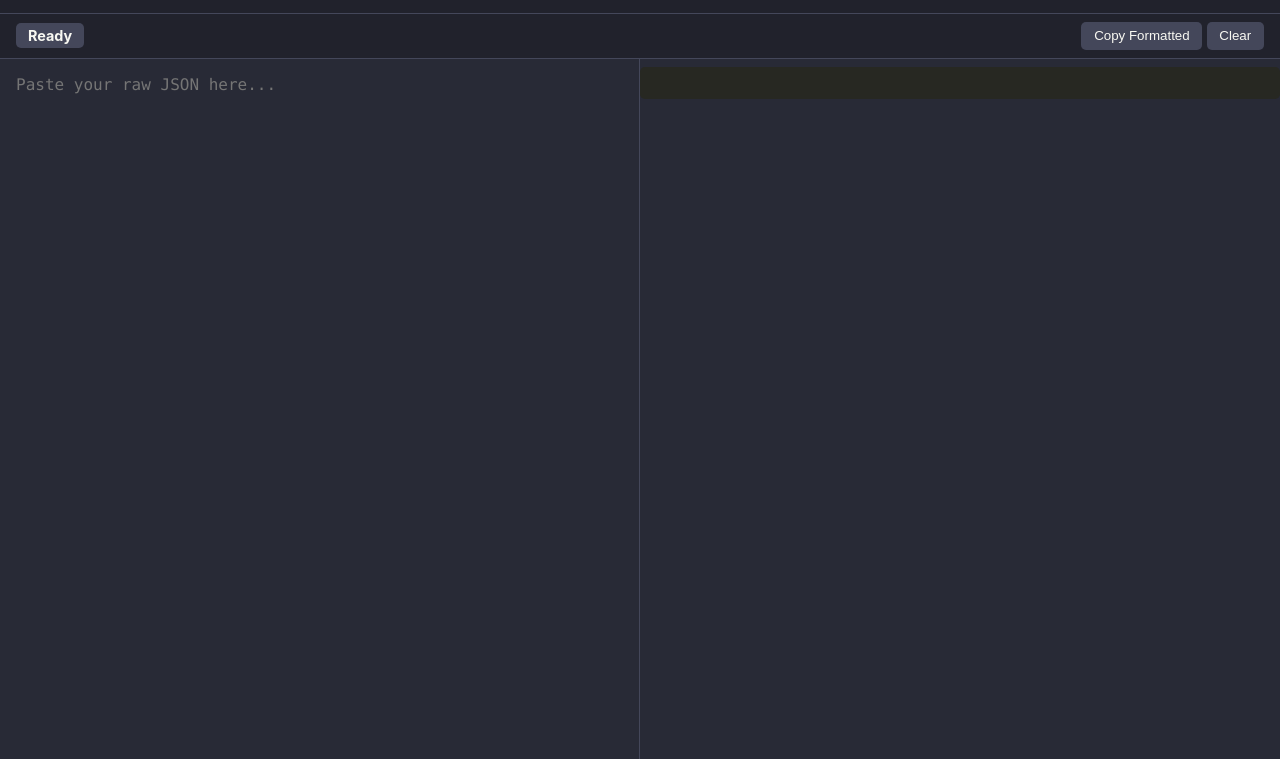
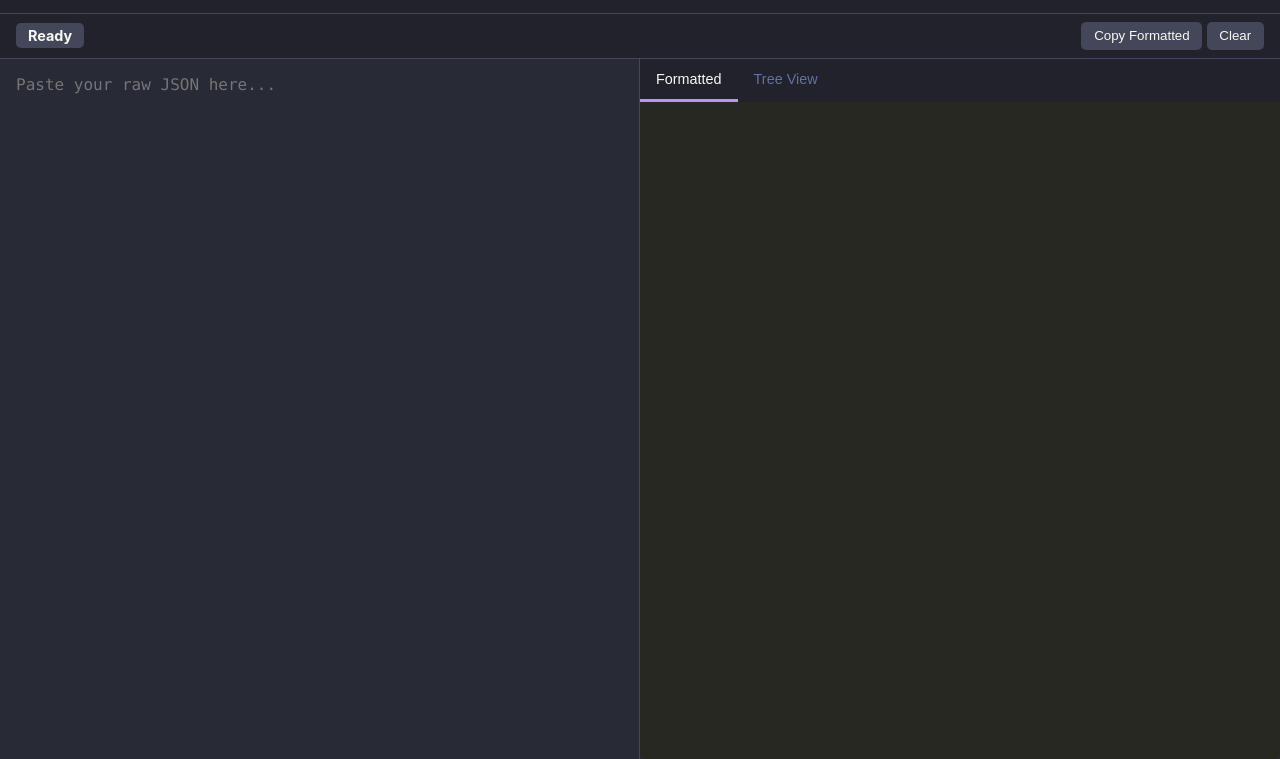
Before and after one commit to Aishwarya-926/day-04-json-validator, a plain HTML site: page index.html in a window 1280 px wide. Shown: the part 58-817 px from the top of the page. Drawn offline with nearby package versions, Linux system fonts and the light colour scheme.

Commit message:
Update index.html

```diff
--- a/index.html
+++ b/index.html
@@ -25,11 +25,21 @@
             <textarea id="json-input" placeholder="Paste your raw JSON here..."></textarea>
         </div>
         <div class="panel output-panel">
-            <pre><code id="formatted-json" class="language-json"></code></pre>
+            <div id="output-tabs">
+                <button class="tab-btn active" data-tab="formatted">Formatted</button>
+                <button class="tab-btn" data-tab="tree">Tree View</button>
+            </div>
+            <div id="output-content">
+                <div id="formatted-view" class="output-view active">
+                    <pre><code id="formatted-json" class="language-json"></code></pre>
+                </div>
+                <div id="tree-view" class="output-view">
+                    <!-- Tree view will be built here -->
+                </div>
+            </div>
             <div id="error-container" class="hidden">
                 <p id="error-message"></p>
             </div>
-            <div id="tree-view-container"></div>
         </div>
     </main>
 
```
